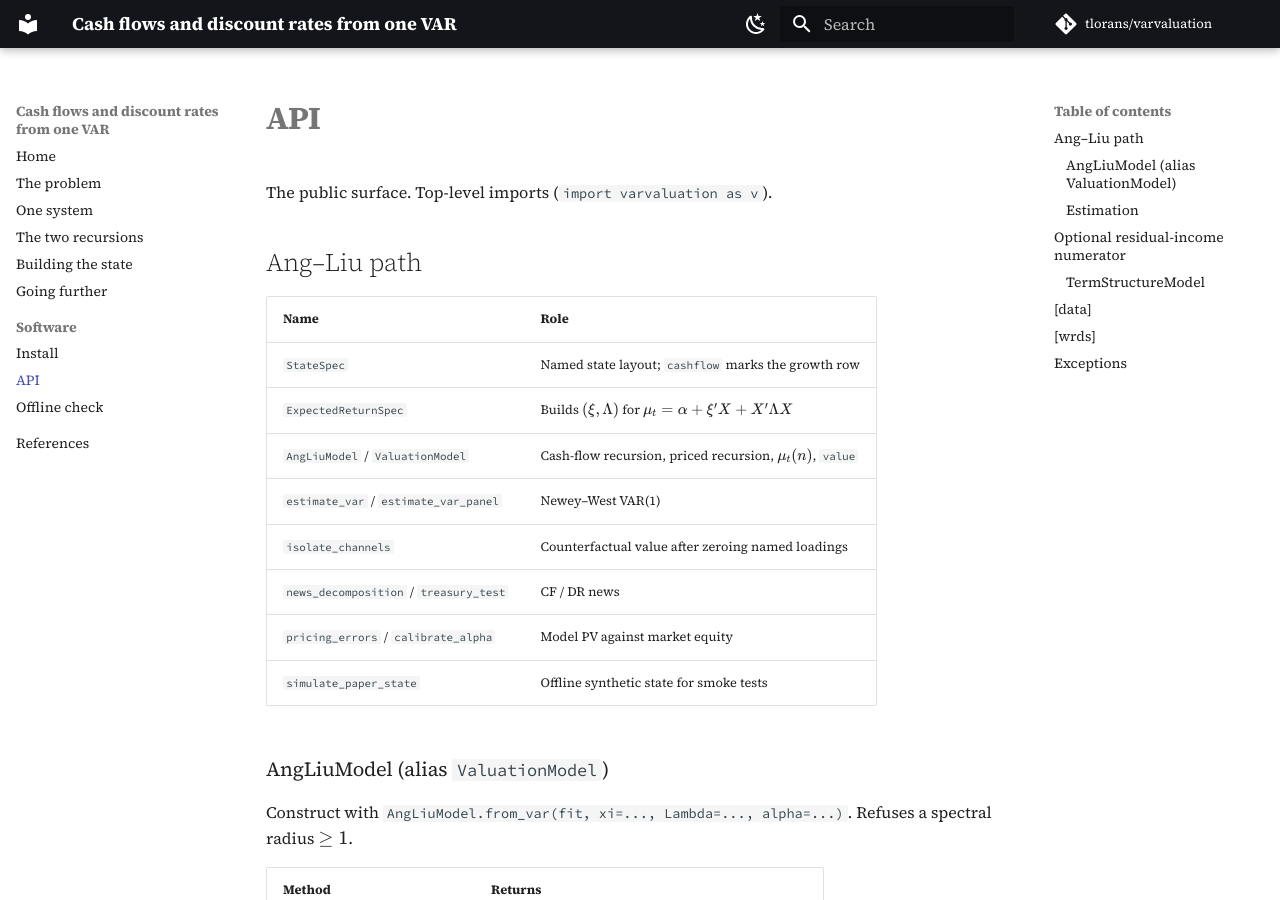
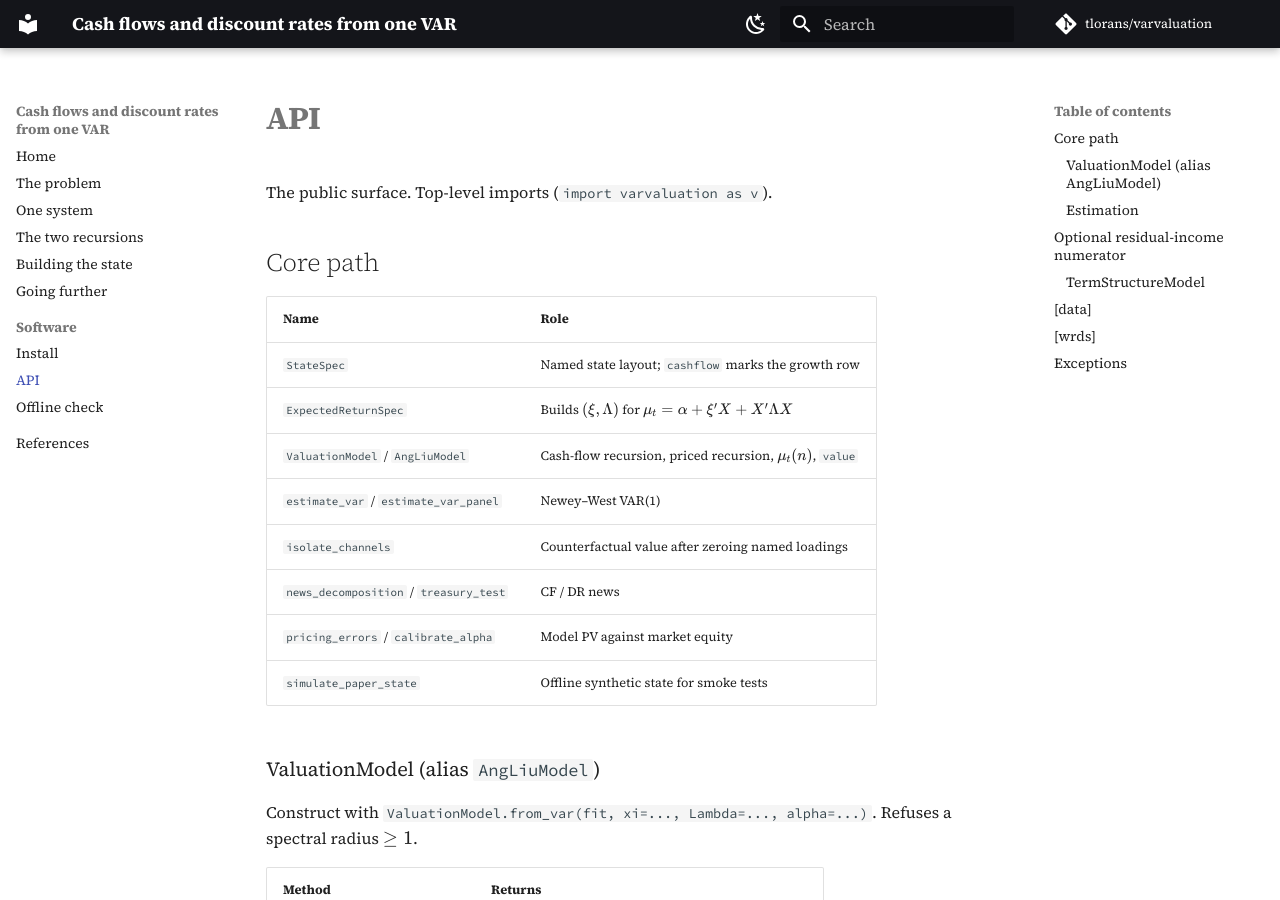
Before and after one commit to tlorans/varvaluation, an MkDocs documentation site: the page built from docs/api.md, in a window 1280 px wide and 900 px high. Built offline with MkDocs 1.6.1 and Material for MkDocs 9.7.7, drawn with Linux system fonts in a browser that asks for light colours; comment, search, counter and statistics services are not loaded.

Commit message:
docs: de-brand Ang–Liu in guide pages and API

```diff
--- a/docs/api.md
+++ b/docs/api.md
@@ -2,22 +2,22 @@
 
 The public surface. Top-level imports (`import varvaluation as v`).
 
-## Ang–Liu path
+## Core path
 
 | Name | Role |
 |---|---|
 | `StateSpec` | Named state layout; `cashflow` marks the growth row |
 | `ExpectedReturnSpec` | Builds $(\xi,\Lambda)$ for $\mu_t=\alpha+\xi'X+X'\Lambda X$ |
-| `AngLiuModel` / `ValuationModel` | Cash-flow recursion, priced recursion, $\mu_t(n)$, `value` |
+| `ValuationModel` / `AngLiuModel` | Cash-flow recursion, priced recursion, $\mu_t(n)$, `value` |
 | `estimate_var` / `estimate_var_panel` | Newey–West VAR(1) |
 | `isolate_channels` | Counterfactual value after zeroing named loadings |
 | `news_decomposition` / `treasury_test` | CF / DR news |
 | `pricing_errors` / `calibrate_alpha` | Model PV against market equity |
 | `simulate_paper_state` | Offline synthetic state for smoke tests |
 
-### AngLiuModel (alias `ValuationModel`)
+### ValuationModel (alias `AngLiuModel`)
 
-Construct with `AngLiuModel.from_var(fit, xi=..., Lambda=..., alpha=...)`.
+Construct with `ValuationModel.from_var(fit, xi=..., Lambda=..., alpha=...)`.
 Refuses a spectral radius $\ge 1$.
 
 | Method | Returns |
```
